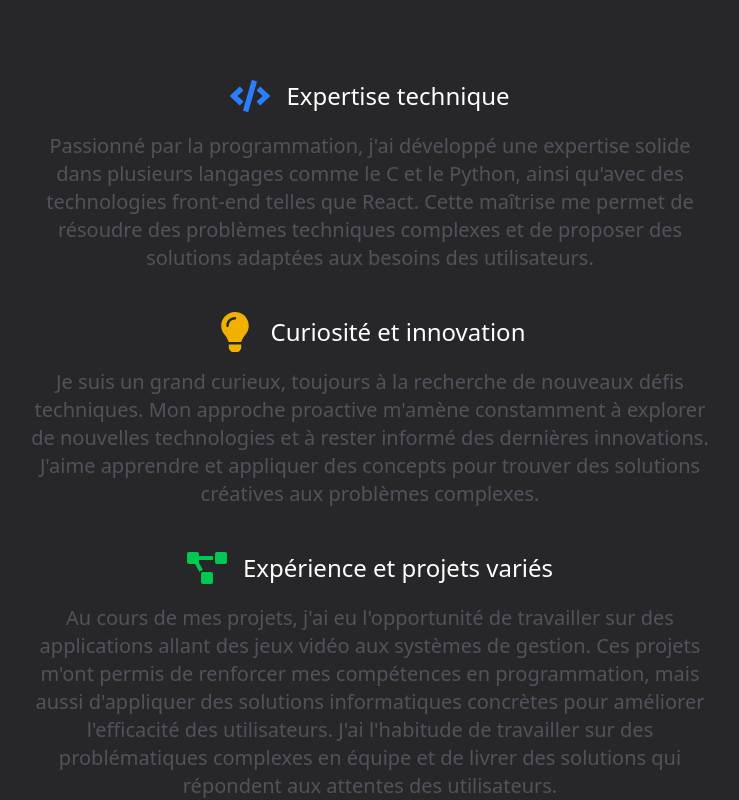
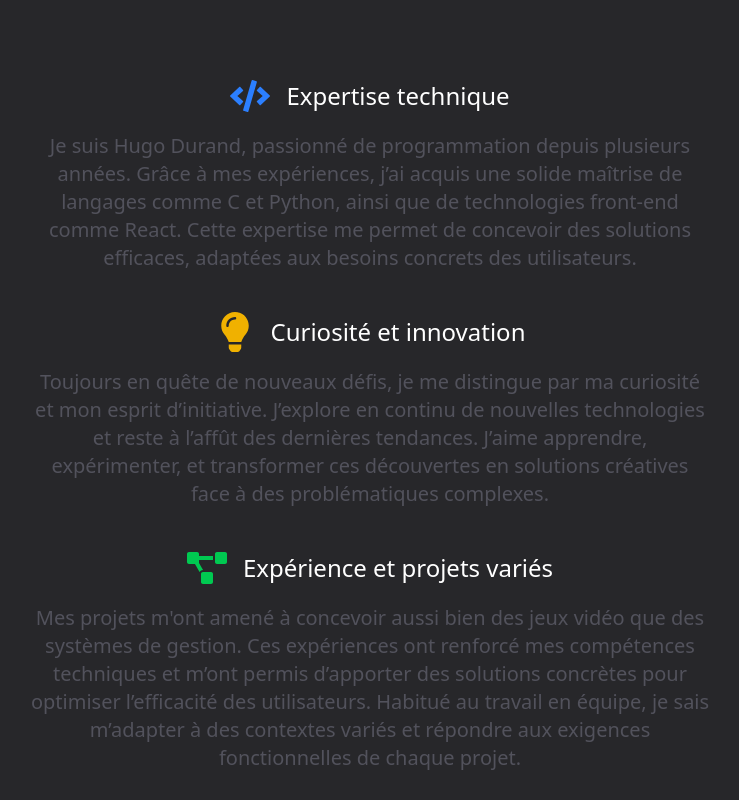
Before and after one commit to HugoDrrD/Portfolio, a React (Vite) app: page / in a window 1280 px wide. Shown: the part 260-1060 px from the top of the page, without its empty margins (270-1009 px from the left). Built offline with nearby package versions, Linux system fonts and the light colour scheme.

Commit message:
Update Home.jsx
Texte Home reformulé

```diff
--- a/src/components/Home.jsx
+++ b/src/components/Home.jsx
@@ -27,7 +27,7 @@ function Home() {
             <h3 className="text-2xl ml-4">Expertise technique</h3>
           </div>
           <p className="text-zinc-600 lg:max-w-4/6 mx-auto md:text-xl mb-8 px-4">
-            Passionné par la programmation, j'ai développé une expertise solide dans plusieurs langages comme le C et le Python, ainsi qu'avec des technologies front-end telles que React. Cette maîtrise me permet de résoudre des problèmes techniques complexes et de proposer des solutions adaptées aux besoins des utilisateurs.
+Je suis Hugo Durand, passionné de programmation depuis plusieurs années. Grâce à mes expériences, j’ai acquis une solide maîtrise de langages comme C et Python, ainsi que de technologies front-end comme React. Cette expertise me permet de concevoir des solutions efficaces, adaptées aux besoins concrets des utilisateurs.
           </p>
         </motion.div>
 
@@ -43,7 +43,7 @@ function Home() {
             <h3 className="text-2xl ml-4">Curiosité et innovation</h3>
           </div>
           <p className="text-zinc-600 lg:max-w-4/6 mx-auto md:text-xl mb-8 px-4">
-            Je suis un grand curieux, toujours à la recherche de nouveaux défis techniques. Mon approche proactive m'amène constamment à explorer de nouvelles technologies et à rester informé des dernières innovations. J'aime apprendre et appliquer des concepts pour trouver des solutions créatives aux problèmes complexes.
+ Toujours en quête de nouveaux défis, je me distingue par ma curiosité et mon esprit d’initiative. J’explore en continu de nouvelles technologies et reste à l’affût des dernières tendances. J’aime apprendre, expérimenter, et transformer ces découvertes en solutions créatives face à des problématiques complexes.
           </p>
         </motion.div>
 
@@ -59,7 +59,7 @@ function Home() {
             <h3 className="text-2xl ml-4">Expérience et projets variés</h3>
           </div>
           <p className="text-zinc-600 lg:max-w-4/6 mx-auto md:text-xl mb-8 px-4">
-            Au cours de mes projets, j'ai eu l'opportunité de travailler sur des applications allant des jeux vidéo aux systèmes de gestion. Ces projets m'ont permis de renforcer mes compétences en programmation, mais aussi d'appliquer des solutions informatiques concrètes pour améliorer l'efficacité des utilisateurs. J'ai l'habitude de travailler sur des problématiques complexes en équipe et de livrer des solutions qui répondent aux attentes des utilisateurs.
+ Mes projets m'ont amené à concevoir aussi bien des jeux vidéo que des systèmes de gestion. Ces expériences ont renforcé mes compétences techniques et m’ont permis d’apporter des solutions concrètes pour optimiser l’efficacité des utilisateurs. Habitué au travail en équipe, je sais m’adapter à des contextes variés et répondre aux exigences fonctionnelles de chaque projet.
           </p>
         </motion.div>
 
```
